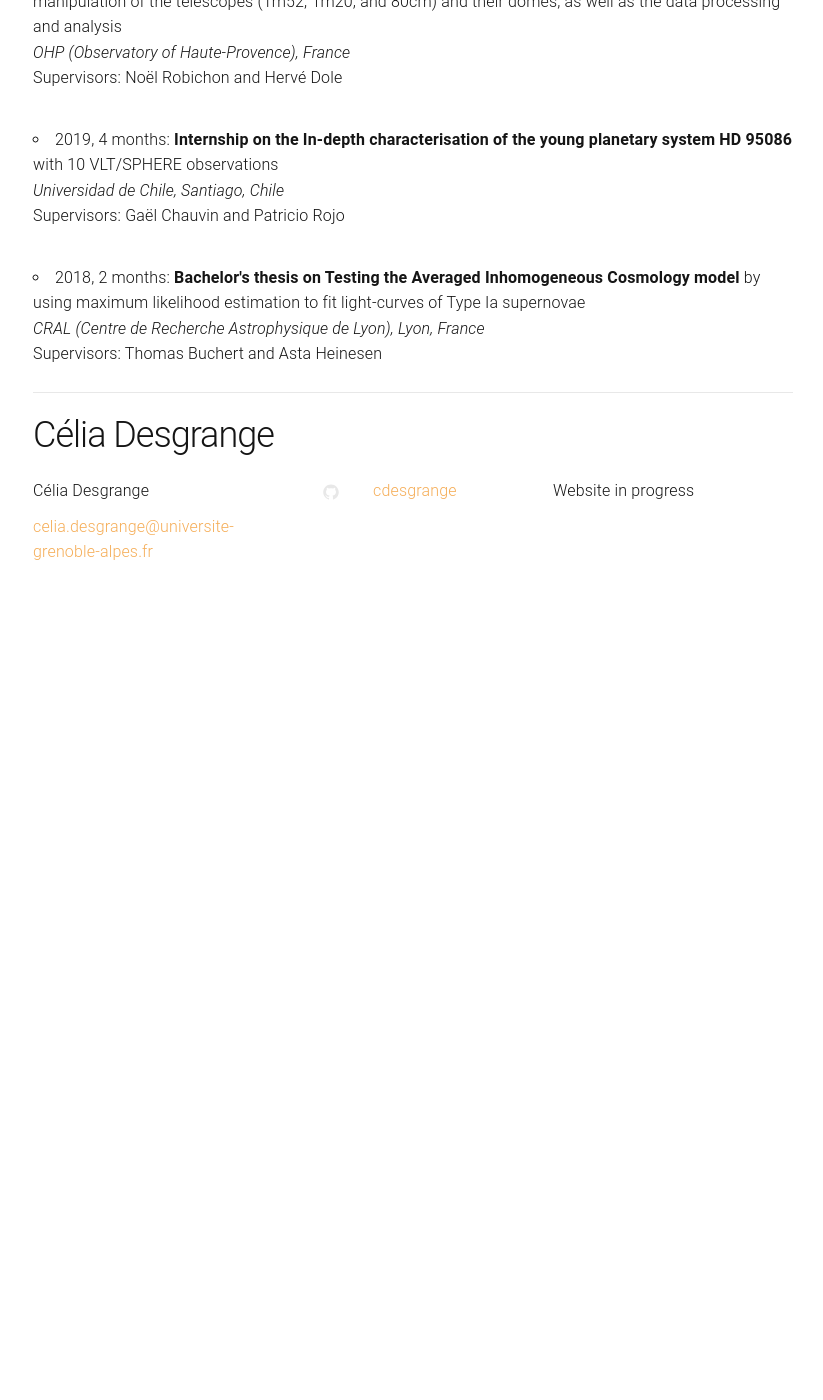
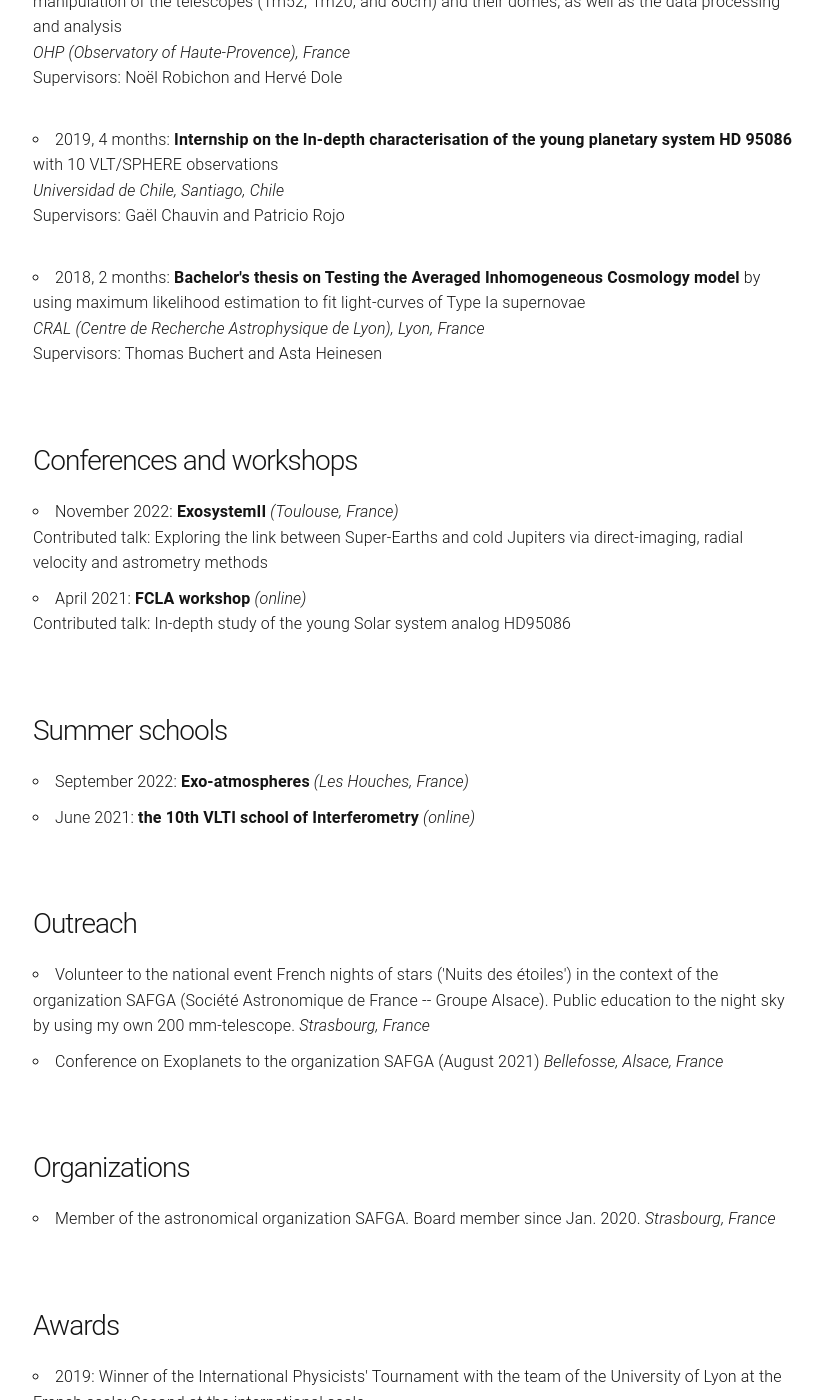
Before and after one commit to cdesgrange/cdesgrange.github.io, a Jekyll site: the page built from resume.md, in a window 1280 px wide and 1400 px high, scrolled down 1791 px. Shown: the whole window, without its empty margins (227-1050 px from the left). Built offline with Jekyll 4.4.1, drawn with Linux system fonts in a browser that asks for light colours; before the commit the page ends 2421 px from its top, so only the background shows below that; some of the changed text lies outside the part shown.

Commit message:
added categories Conferences, Outreach, Organizations, Languages, Computer skills

```diff
--- a/resume.md
+++ b/resume.md
@@ -103,5 +103,76 @@
      Supervisors: Thomas Buchert and Asta Heinesen
  </li>
 
+ </ul>
+ <br>
 
+ <h3> Conferences and workshops </h3>
+ <ul>
+ <li> November 2022: <b>ExosystemII</b>  <i>(Toulouse, France)</i>
+ <br> Contributed talk: Exploring the link between Super-Earths and cold Jupiters via direct-imaging, radial velocity and astrometry methods
+ </li>
+
+ <li> April 2021: <b>FCLA workshop</b>  <i> (online)</i>
+ <br> Contributed talk: In-depth study of the young Solar system analog HD95086
+ </li>
  </ul>
+ <br>
+
+ <h3> Summer schools </h3>
+ <ul>
+ <li> September 2022: <b>Exo-atmospheres</b>  <i> (Les Houches, France)</i>
+ </li>
+
+ <li> June 2021: <b>the 10th VLTI school of Interferometry</b>  <i>(online)</i>
+ </li>
+ </ul>
+ <br>
+
+ <h3> Outreach </h3>
+ <ul>
+ <li> Volunteer to the national event French nights of stars ('Nuits des étoiles') in the context of the organization SAFGA (Société Astronomique de France -- Groupe Alsace). Public education to the night sky by using my own 200 mm-telescope.
+ <i>  Strasbourg, France </i>
+ </li>
+
+ <li> Conference on Exoplanets to the organization SAFGA (August 2021)
+ <i>  Bellefosse, Alsace, France </i>
+ </li>
+
+</ul>
+<br>
+
+<h3> Organizations </h3>
+ <ul>
+ <li> Member of the astronomical organization SAFGA. Board member since Jan. 2020.
+ <i>  Strasbourg, France </i>
+ </li>
+
+
+</ul>
+<br>
+
+ <h3> Awards </h3>
+ <ul>
+ <li> 2019: Winner of the International Physicists' Tournament with the team of the University of Lyon at the French scale; Second at the international scale.  </li>
+</ul>
+
+ <br>
+
+ <h3> Languages </h3>
+ <ul>
+ <li> French (native)  </li>
+ <li> English (fluent, CAE certification C1)  </li>
+ <li> Spanish, German (intermediate)  </li>
+ <li> Italian, Russian (beginner)  </li>
+
+</ul>
+<br>
+
+<h3> Computer skills </h3>
+ <ul>
+ <li> Python (advanced)  </li>
+ <li> Matlab (intermediate)  </li>
+ <li> IDL, Fortran, C (beginner)  </li>
+
+</ul>
+<br>
```
